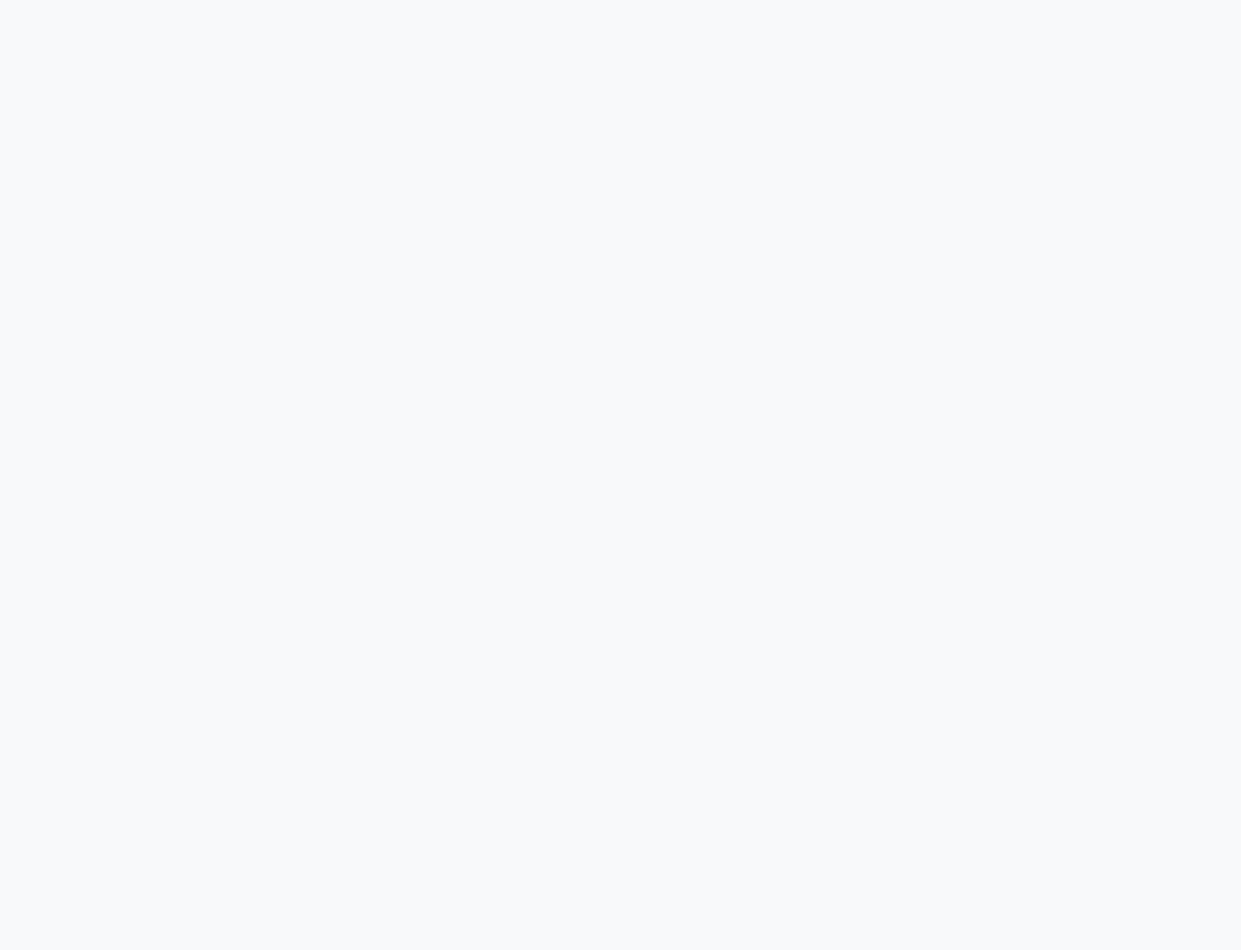
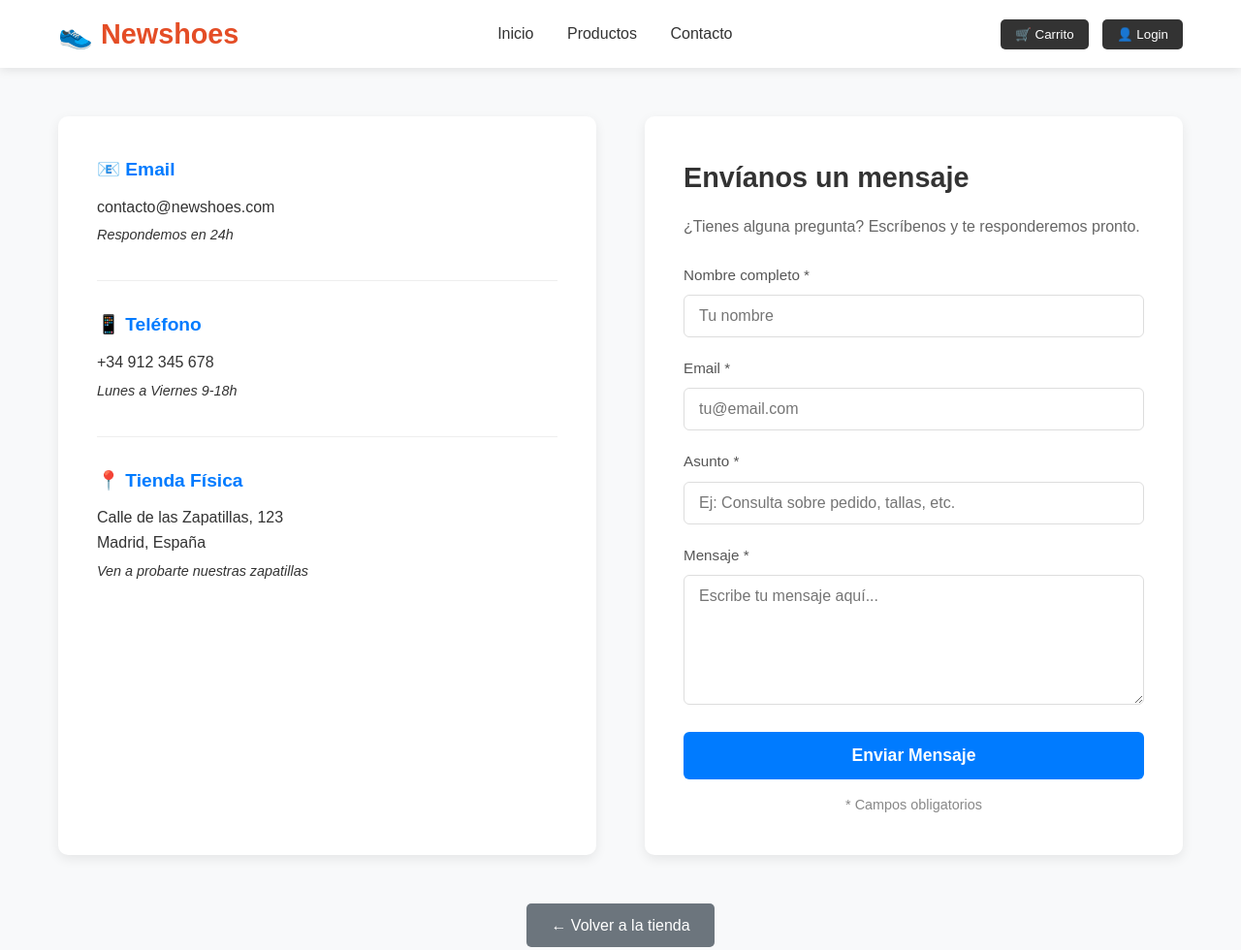
Before and after one commit to rubensampaiocalvo/Tienda-de-zapatillas, a website: page contacto.html in a window 1280 px wide. Shown: the whole page at 97% size. Before the commit the page ends 800 px from the top, so only its background shows below. Drawn offline with Linux system fonts and the light colour scheme.

Commit message:
y tambien hay un breve formulario en contactanos

```diff
--- a/contacto.html
+++ b/contacto.html
@@ -170,3 +170,126 @@
         .btn-volver:hover {
             background-color: #5a6268;
         }
+        </style>
+</head>
+<body>
+    <!-- HEADER (igual que en la página principal) -->
+    <header class="header">
+        <div class="container">
+            <div class="logo">
+                <h1>👟 Newshoes</h1>
+            </div>
+            <nav class="nav">
+                <a href="index.html#inicio">Inicio</a>
+                <a href="index.html#productos">Productos</a>
+                <a href="#" class="active">Contacto</a>
+            </nav>
+            <div class="user-actions">
+                <button class="btn-carrito" onclick="alert('Carrito - Funcionalidad en desarrollo')">🛒 Carrito</button>
+                <button class="btn-login" onclick="alert('Login - Funcionalidad en desarrollo')">👤 Login</button>
+            </div>
+        </div>
+    </header>
+
+    <!-- CONTENIDO DE LA PÁGINA DE CONTACTO -->
+    <div class="contacto-pagina">
+        <div class="contacto-container">
+            <div class="contacto-grid">
+                <!-- INFORMACIÓN DE CONTACTO -->
+                <div class="contacto-info">
+                    <div class="contacto-item">
+                        <h3>📧 Email</h3>
+                        <p>contacto@newshoes.com</p>
+                        <p class="contacto-sub">Respondemos en 24h</p>
+                    </div>
+
+                    <div class="contacto-item">
+                        <h3>📱 Teléfono</h3>
+                        <p>+34 912 345 678</p>
+                        <p class="contacto-sub">Lunes a Viernes 9-18h</p>
+                    </div>
+
+                    <div class="contacto-item">
+                        <h3>📍 Tienda Física</h3>
+                        <p>Calle de las Zapatillas, 123<br>Madrid, España</p>
+                        <p class="contacto-sub">Ven a probarte nuestras zapatillas</p>
+                    </div>
+                </div>
+
+                <!-- FORMULARIO DE CONTACTO -->
+                <div class="contacto-formulario">
+                    <h2>Envíanos un mensaje</h2>
+                    <p class="form-desc">¿Tienes alguna pregunta? Escríbenos y te responderemos pronto.</p>
+
+                    <form id="form-contacto">
+                        <div class="form-group">
+                            <label for="nombre">Nombre completo *</label>
+                            <input type="text" id="nombre" name="nombre" required placeholder="Tu nombre">
+                        </div>
+
+                        <div class="form-group">
+                            <label for="email">Email *</label>
+                            <input type="email" id="email" name="email" required placeholder="tu@email.com">
+                        </div>
+
+                        <div class="form-group">
+                            <label for="asunto">Asunto *</label>
+                            <input type="text" id="asunto" name="asunto" required placeholder="Ej: Consulta sobre pedido, tallas, etc.">
+                        </div>
+
+                        <div class="form-group">
+                            <label for="mensaje">Mensaje *</label>
+                            <textarea id="mensaje" name="mensaje" rows="6" required placeholder="Escribe tu mensaje aquí..."></textarea>
+                        </div>
+
+                        <button type="submit" class="btn-enviar">Enviar Mensaje</button>
+                        <p class="form-nota">* Campos obligatorios</p>
+                    </form>
+                </div>
+            </div>
+
+            <div class="volver-inicio">
+                <a href="index.html#inicio" class="btn-volver">← Volver a la tienda</a>
+            </div>
+        </div>
+    </div>
+
+    <script>
+        // Manejo del formulario de contacto
+        document.addEventListener('DOMContentLoaded', function() {
+            const formContacto = document.getElementById('form-contacto');
+
+            if (formContacto) {
+                formContacto.addEventListener('submit', function(e) {
+                    e.preventDefault();
+
+                    // Obtener valores del formulario
+                    const nombre = document.getElementById('nombre').value;
+                    const email = document.getElementById('email').value;
+                    const asunto = document.getElementById('asunto').value;
+                    const mensaje = document.getElementById('mensaje').value;
+
+                    // Validación simple
+                    if (!nombre || !email || !asunto || !mensaje) {
+                        alert('Por favor, completa todos los campos obligatorios.');
+                        return;
+                    }
+
+                    // Simular envío del formulario
+                    console.log('Mensaje de contacto enviado:');
+                    console.log('Nombre:', nombre);
+                    console.log('Email:', email);
+                    console.log('Asunto:', asunto);
+                    console.log('Mensaje:', mensaje);
+
+                    // Mostrar mensaje de éxito
+                    alert(`✅ ¡Mensaje enviado con éxito!\n\nGracias ${nombre}, hemos recibido tu mensaje sobre "${asunto}".\nTe responderemos a ${email} en un plazo de 24-48 horas.`);
+
+                    // Limpiar formulario
+                    formContacto.reset();
+                });
+            }
+        });
+    </script>
+</body>
+</html>
```
